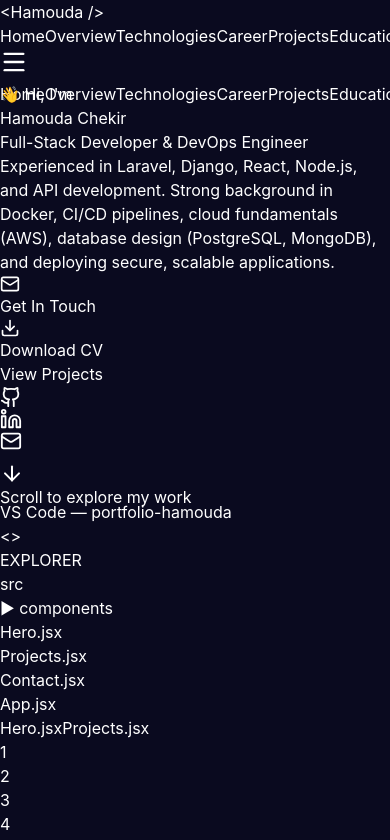
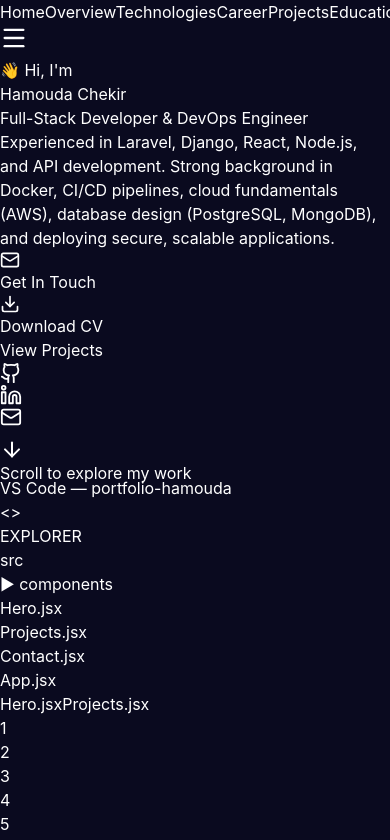
Before and after one commit to hamoudachekir/portfolio, a React (Vite) app: page / in a window 390 px wide. Shown: the top 840 px of the page. Built offline with nearby package versions, Linux system fonts and the light colour scheme.

Commit message:
fix: improve mobile navigation and add custom favicon/logo

```diff
--- a/src/components/Navbar.jsx
+++ b/src/components/Navbar.jsx
@@ -25,6 +25,24 @@ export default function Navbar() {
     { name: 'Contact', href: '#contact' },
   ];
 
+  const handleNavClick = (e, href) => {
+    e.preventDefault();
+    setIsMobileMenuOpen(false);
+
+    const targetId = href.substring(1);
+    const targetElement = document.getElementById(targetId);
+
+    if (targetElement) {
+      const navbarHeight = 80;
+      const targetPosition = targetElement.offsetTop - navbarHeight;
+
+      window.scrollTo({
+        top: targetPosition,
+        behavior: 'smooth'
+      });
+    }
+  };
+
   return (
     <motion.nav
       initial={{ y: -100 }}
@@ -41,11 +59,11 @@ export default function Navbar() {
           {/* Logo */}
           <motion.a
             href="#home"
+            onClick={(e) => handleNavClick(e, '#home')}
             whileHover={{ scale: 1.05 }}
             whileTap={{ scale: 0.95 }}
-            className="text-2xl font-bold bg-gradient-to-r from-purple-400 to-pink-400 bg-clip-text text-transparent"
+            className="flex items-center gap-3"
           >
-            &lt;Hamouda /&gt;
           </motion.a>
 
           {/* Desktop Menu */}
@@ -54,6 +72,7 @@ export default function Navbar() {
               <motion.a
                 key={idx}
                 href={item.href}
+                onClick={(e) => handleNavClick(e, item.href)}
                 whileHover={{ scale: 1.05 }}
                 whileTap={{ scale: 0.95 }}
                 className="px-4 py-2 text-gray-300 hover:text-white transition-colors duration-200 font-medium relative group"
@@ -75,24 +94,31 @@ export default function Navbar() {
       </div>
 
       {/* Mobile Menu */}
+      {isMobileMenuOpen && (
         <motion.div
-        initial={false}
-        animate={{ height: isMobileMenuOpen ? 'auto' : 0 }}
-        className="md:hidden overflow-hidden bg-[#0a0a1f]/95 backdrop-blur-md border-b border-white/10"
+          initial={{ opacity: 0, height: 0 }}
+          animate={{ opacity: 1, height: 'auto' }}
+          exit={{ opacity: 0, height: 0 }}
+          transition={{ duration: 0.3 }}
+          className="md:hidden bg-[#0a0a1f]/95 backdrop-blur-md border-b border-white/10"
         >
           <div className="px-4 py-4 space-y-2">
             {navItems.map((item, idx) => (
-            <a
+              <motion.a
                 key={idx}
                 href={item.href}
-              className="block px-4 py-3 text-gray-300 hover:text-white hover:bg-white/5 rounded-lg transition-all duration-200"
-              onClick={() => setIsMobileMenuOpen(false)}
+                onClick={(e) => handleNavClick(e, item.href)}
+                initial={{ opacity: 0, x: -20 }}
+                animate={{ opacity: 1, x: 0 }}
+                transition={{ delay: idx * 0.05 }}
+                className="block px-4 py-3 text-gray-300 hover:text-white hover:bg-white/5 rounded-lg transition-all duration-200 font-medium"
               >
                 {item.name}
-            </a>
+              </motion.a>
             ))}
           </div>
         </motion.div>
+      )}
     </motion.nav>
   );
 }
```
Also changed, not shown: index.html (+1 -1 lines). Lines whose indentation alone changed are shown as unchanged.
